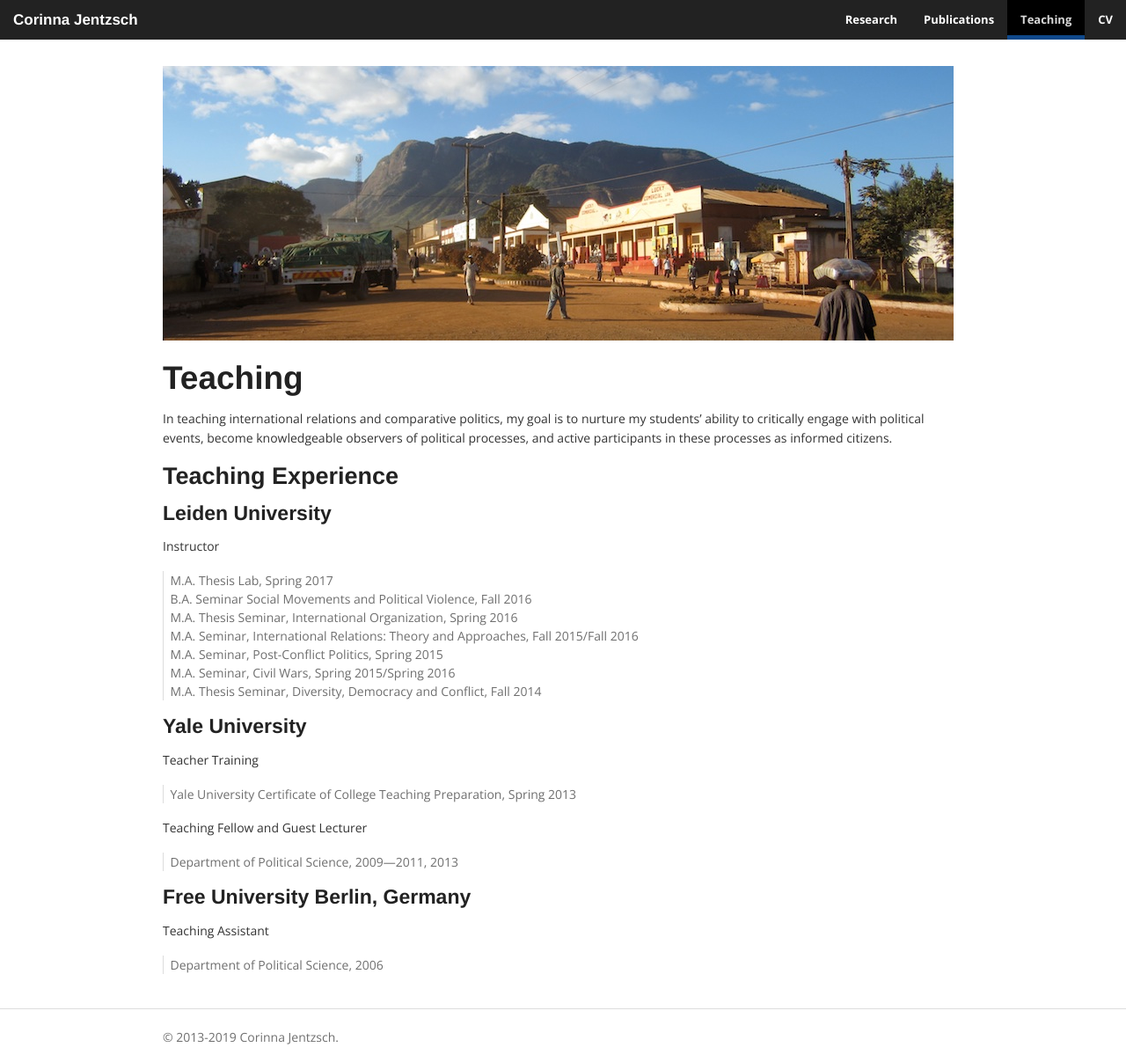
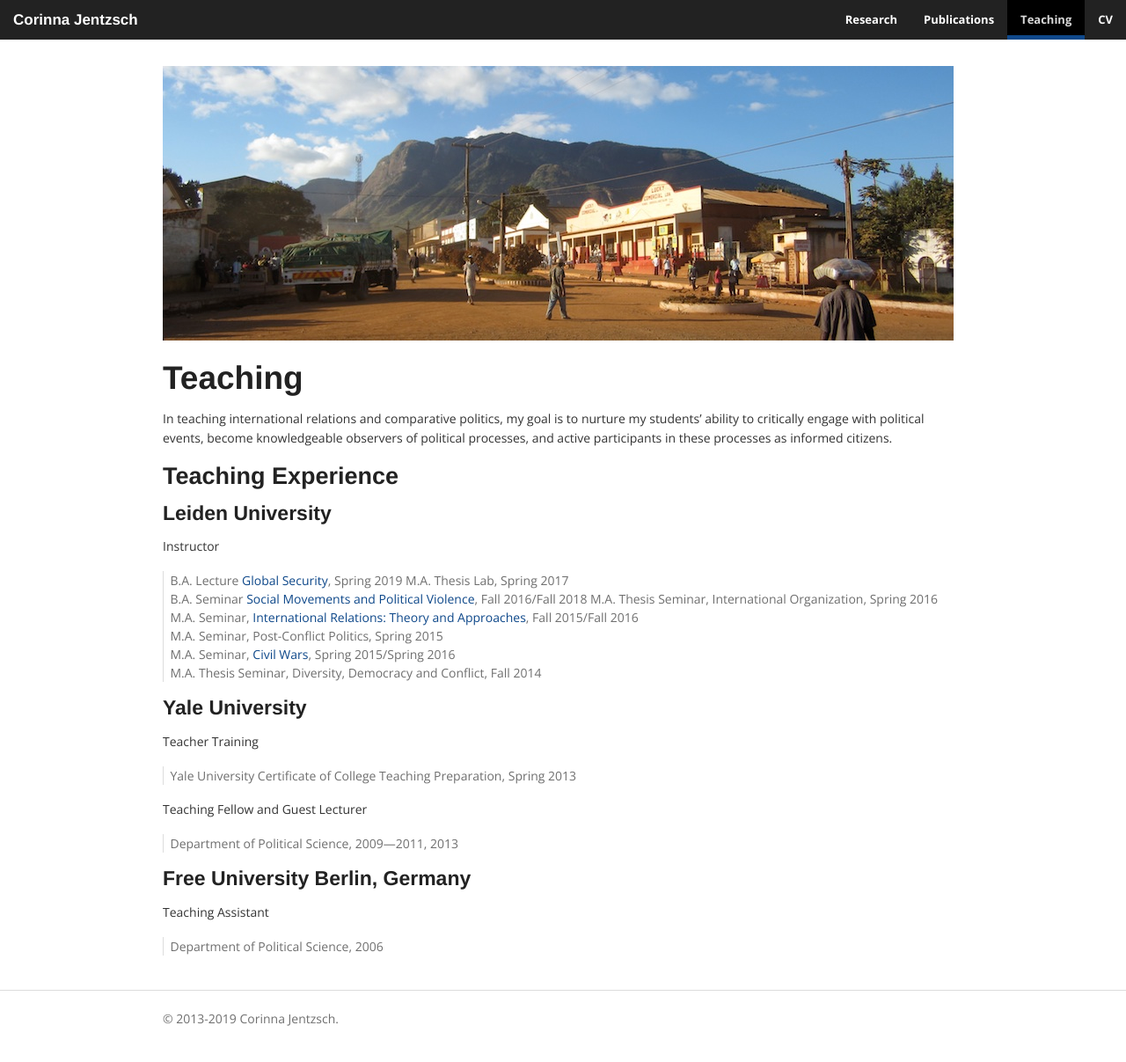
Before and after one commit to corinnajentzsch/corinnajentzsch.github.io, a Jekyll site: the page built from teaching.md, in a window 1280 px wide. Shown: the whole page at 88% size. Built offline with Jekyll 4.4.1, drawn with Linux system fonts in a browser that asks for light colours; after the commit the page ends 1186 px from its top, so only the background shows below that.

Commit message:
Update teaching.md

```diff
--- a/teaching.md
+++ b/teaching.md
@@ -17,12 +17,13 @@ In teaching international relations and comparative politics, my goal is to nurt
 
 Instructor
 
+> B.A. Lecture [Global Security](https://www.dropbox.com/s/cjxl442167ars4k/Jentzsch_2019_Syllabus-Global%20Security.pdf?dl=0 "Global Security"), Spring 2019
 > M.A. Thesis Lab, Spring 2017
-> B.A. Seminar Social Movements and Political Violence, Fall 2016
+> B.A. Seminar [Social Movements and Political Violence](https://www.dropbox.com/s/0e8eg3uf2e4o8ss/Jentzsch_Syllabus_Social%20Movements%20and%20Political%20Violence_2018.pdf?dl=0 "SMPV"), Fall 2016/Fall 2018
 > M.A. Thesis Seminar, International Organization, Spring 2016
-> M.A. Seminar, International Relations: Theory and Approaches, Fall 2015/Fall 2016
+> M.A. Seminar, [International Relations: Theory and Approaches](https://www.dropbox.com/s/419bvwkl1p98d1g/Jentzsch_Syllabus_IR%20Theories%20and%20Approaches_2016.pdf?dl=0 "IR"), Fall 2015/Fall 2016
 > M.A. Seminar, Post-Conflict Politics, Spring 2015
-> M.A. Seminar, Civil Wars, Spring 2015/Spring 2016
+> M.A. Seminar, [Civil Wars](https://www.dropbox.com/s/zoj1yrh2iyfz72o/Jentzsch_Syllabus_Civil%20Wars_2016.pdf?dl=0 "Civil Wars"), Spring 2015/Spring 2016
 > M.A. Thesis Seminar, Diversity, Democracy and Conflict, Fall 2014
 
 #### Yale University
```
